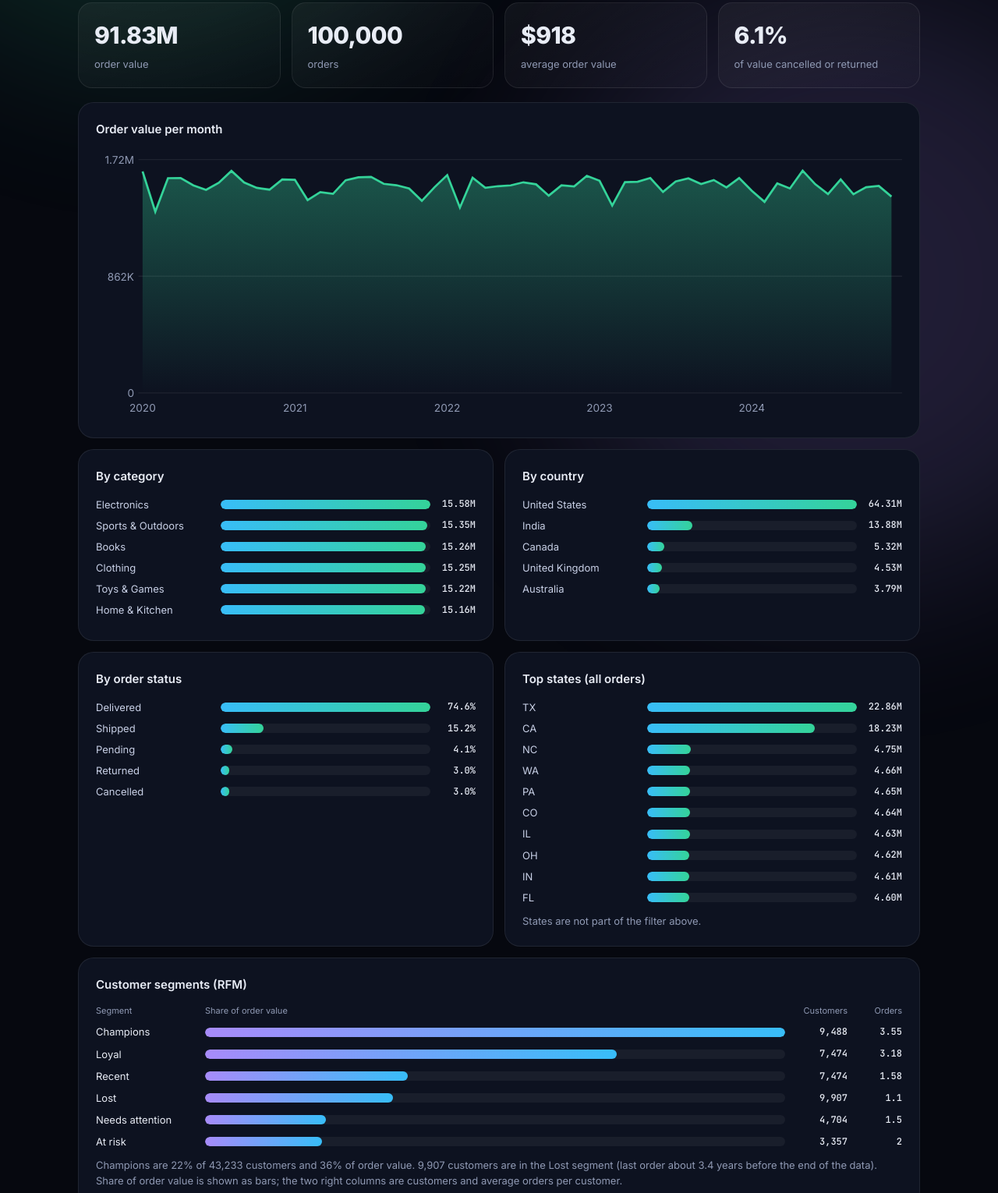
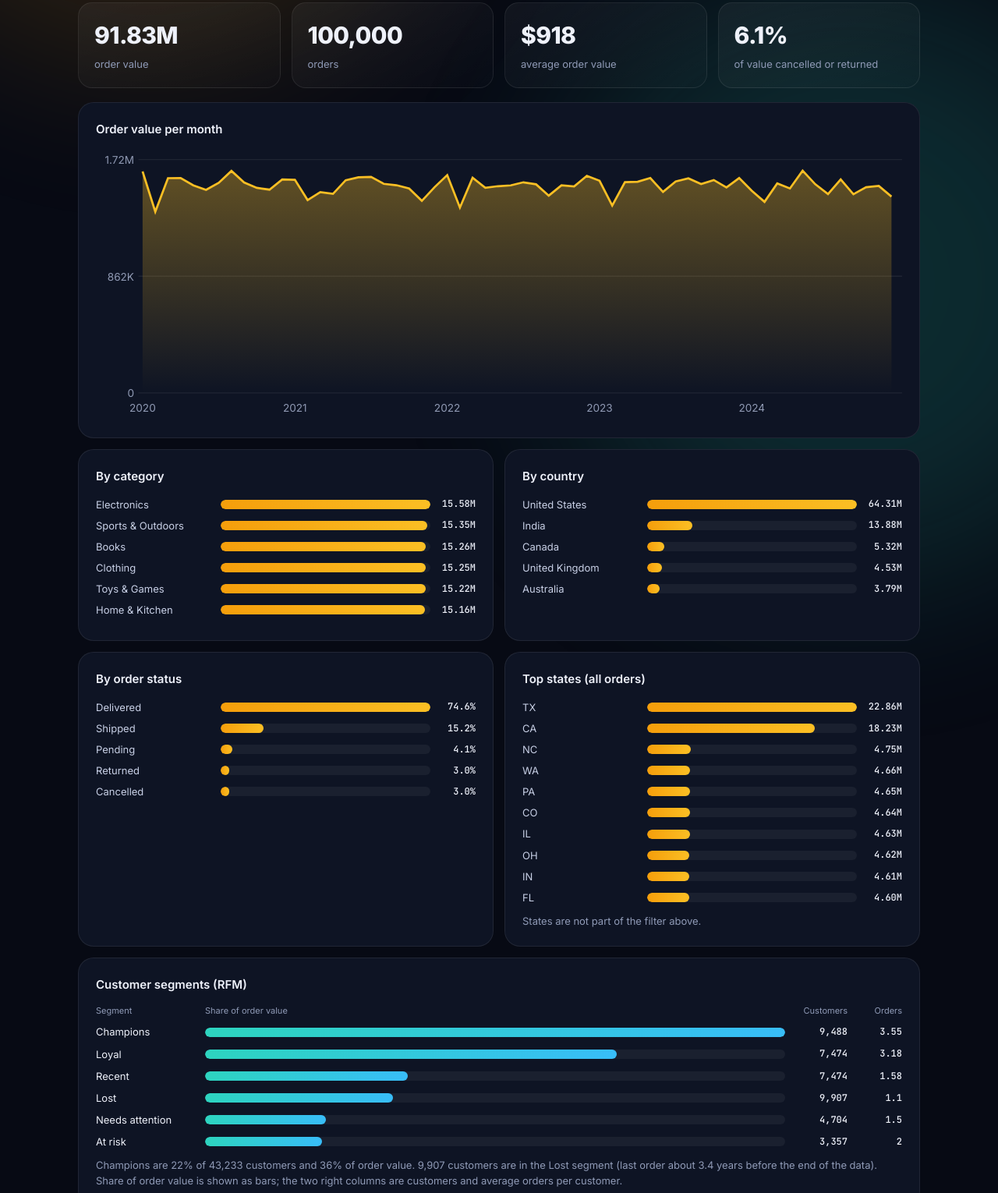
Before and after one commit to Hassan3443/customer-sales-analysis, a plain HTML site: page docs/index.html in a window 1280 px wide. Shown: the part 373-1903 px from the top of the page at 78% size. Drawn offline with Linux system fonts and the light colour scheme.

Commit message:
Explorer: own amber palette

```diff
--- a/docs/app.js
+++ b/docs/app.js
@@ -33,8 +33,8 @@
     let o = `<svg viewBox="0 0 ${w} ${h + 26}" role="img">`;
     [0, .5, 1].forEach(t => { const yy = 10 + (h - 10) * (1 - t); o += `<line x1="40" x2="${w}" y1="${yy}" y2="${yy}" stroke="rgba(255,255,255,.07)"/><text x="36" y="${yy + 4}" text-anchor="end" fill="#8f99b3" font-size="10">${money(max * t)}</text>`; });
     const pts = values.map((v, i) => `${x(i)},${y(v)}`).join(' ');
-    o += `<defs><linearGradient id="g" x1="0" x2="0" y1="0" y2="1"><stop offset="0" stop-color="#34d399" stop-opacity=".35"/><stop offset="1" stop-color="#34d399" stop-opacity="0"/></linearGradient></defs>`;
-    o += `<polygon points="${x(0)},${h} ${pts} ${x(n - 1)},${h}" fill="url(#g)"/><polyline points="${pts}" fill="none" stroke="#34d399" stroke-width="2"/>`;
+    o += `<defs><linearGradient id="g" x1="0" x2="0" y1="0" y2="1"><stop offset="0" stop-color="#fbbf24" stop-opacity=".35"/><stop offset="1" stop-color="#fbbf24" stop-opacity="0"/></linearGradient></defs>`;
+    o += `<polygon points="${x(0)},${h} ${pts} ${x(n - 1)},${h}" fill="url(#g)"/><polyline points="${pts}" fill="none" stroke="#fbbf24" stroke-width="2"/>`;
     labels.forEach((l, i) => { if (l.endsWith('-01')) o += `<text x="${x(i)}" y="${h + 18}" text-anchor="middle" fill="#8f99b3" font-size="10">${l.slice(0, 4)}</text>`; });
     values.forEach((v, i) => { o += `<circle cx="${x(i)}" cy="${y(v)}" r="7" fill="transparent" data-t="${labels[i]}: ${money(v)}"/>`; });
     el.innerHTML = o + '</svg>';
--- a/docs/style.css
+++ b/docs/style.css
@@ -1,8 +1,8 @@
-:root{--bg:#06080f;--card:#0d1220;--line:rgba(255,255,255,.08);--txt:#e8ecf5;--mut:#8f99b3;--a:#34d399;--b:#38bdf8;--c:#a78bfa}
+:root{--bg:#070a14;--card:#0e1424;--line:rgba(255,255,255,.08);--txt:#eef1fa;--mut:#8f9ab6;--a:#fbbf24;--b:#f59e0b;--c:#2dd4bf}
 *{box-sizing:border-box;margin:0;padding:0}
 body{background:var(--bg);color:var(--txt);font-family:Inter,system-ui,sans-serif;line-height:1.55;overflow-x:hidden}
 .aurora{position:fixed;z-index:0;width:60vw;height:60vw;border-radius:50%;filter:blur(120px);opacity:.16;pointer-events:none}
-.a1{background:var(--a);top:-25vw;left:-15vw}.a2{background:var(--c);bottom:-25vw;right:-15vw}
+.a1{background:#f59e0b;top:-25vw;left:-15vw}.a2{background:var(--c);bottom:-25vw;right:-15vw}
 .wrap{position:relative;z-index:1;max-width:1120px;margin:0 auto;padding:36px 20px 60px}
 .back{color:var(--mut);text-decoration:none;font-size:14px}.back:hover{color:#fff}
 .eyebrow{font-family:'JetBrains Mono',monospace;color:var(--a);font-size:13px;margin:22px 0 6px}
@@ -11,7 +11,7 @@ h1{font-size:clamp(34px,6vw,60px);letter-spacing:-.03em;line-height:1.05;font-we
 .lead{color:var(--mut);max-width:680px;margin:14px 0 26px}
 .filters{display:flex;flex-wrap:wrap;gap:10px;align-items:center;margin-bottom:22px;padding:14px;border:1px solid var(--line);border-radius:18px;background:rgba(13,18,32,.7);backdrop-filter:blur(10px)}
 .filters label{font-size:12px;color:var(--mut);display:flex;gap:6px;align-items:center}
-select,input[type=search]{background:#0a0f1c;color:var(--txt);border:1px solid var(--line);border-radius:10px;padding:8px 10px;font:inherit;font-size:13px;max-width:190px}
+select,input[type=search]{background:#0a1020;color:var(--txt);border:1px solid var(--line);border-radius:10px;padding:8px 10px;font:inherit;font-size:13px;max-width:190px}
 input[type=search]{min-width:190px}
 select:focus,input:focus{outline:2px solid rgba(52,211,153,.45)}
 .seg{display:flex;border:1px solid var(--line);border-radius:999px;overflow:hidden}
@@ -30,11 +30,11 @@ svg{display:block;width:100%;height:auto}
 .hb{display:grid;grid-template-columns:150px 1fr 48px;gap:10px;align-items:center;font-size:13px;margin:7px 0;cursor:pointer}
 .hb span{white-space:nowrap;overflow:hidden;text-overflow:ellipsis;color:#c8d0e6}
 .hb .tr{height:12px;background:rgba(255,255,255,.05);border-radius:6px;overflow:hidden}
-.hb .fl{height:100%;border-radius:6px;background:linear-gradient(90deg,var(--b),var(--a));transition:width .6s cubic-bezier(.2,.7,.2,1)}
+.hb .fl{height:100%;border-radius:6px;background:linear-gradient(90deg,#f59e0b,#fbbf24);transition:width .6s cubic-bezier(.2,.7,.2,1)}
 .hb:hover span{color:#fff}.hb.sel span{color:var(--a)}
 .hb b{font-family:'JetBrains Mono',monospace;font-size:12px;text-align:right;font-weight:500}
 .legend{font-size:12px;color:var(--mut);margin-top:8px;display:flex;gap:8px;align-items:center}
-.legend i{width:10px;height:10px;border-radius:3px;display:inline-block;margin-left:8px}.legend .m{background:var(--b);margin-left:0}.legend .t{background:var(--c)}
+.legend i{width:10px;height:10px;border-radius:3px;display:inline-block;margin-left:8px}.legend .m{background:#fbbf24;margin-left:0}.legend .t{background:#2dd4bf}
 .tbl{margin-top:0}.scroll{overflow-x:auto;max-height:520px;overflow-y:auto}
 table{width:100%;border-collapse:collapse;font-size:13px}
 th{position:sticky;top:0;background:var(--card);text-align:left;color:var(--mut);font-weight:500;font-size:12px;padding:8px 10px;border-bottom:1px solid var(--line)}
@@ -42,7 +42,7 @@ td{padding:8px 10px;border-bottom:1px solid var(--line);color:#c8d0e6;vertical-a
 td:first-child{color:#fff;font-weight:500}
 #more{margin-top:14px}
 .bar{transition:height .5s,y .5s}
-.tip{position:fixed;pointer-events:none;background:#0a0f1c;border:1px solid var(--line);padding:6px 10px;border-radius:8px;font-size:12px;z-index:9;display:none}
+.tip{position:fixed;pointer-events:none;background:#0a1020;border:1px solid var(--line);padding:6px 10px;border-radius:8px;font-size:12px;z-index:9;display:none}
 footer{margin-top:26px;color:var(--mut);font-size:13px}footer a{color:var(--a)}code{font-family:'JetBrains Mono',monospace;font-size:12px}
 @media(max-width:800px){.kpis{grid-template-columns:repeat(2,1fr)}.grid{grid-template-columns:1fr}.card.wide{grid-column:auto}.hb{grid-template-columns:110px 1fr 42px}select,input[type=search]{max-width:none;flex:1 1 140px}}
 @media(prefers-reduced-motion:reduce){*{transition:none!important}}
@@ -50,7 +50,7 @@ footer{margin-top:26px;color:var(--mut);font-size:13px}footer a{color:var(--a)}c
 .pos{color:var(--a)}.neg{color:#f472b6}
 .seg-row{display:grid;grid-template-columns:130px 1fr 70px 60px;gap:10px;align-items:center;font-size:13px;margin:8px 0}
 .seg-row .tr{height:12px;background:rgba(255,255,255,.05);border-radius:6px;overflow:hidden}
-.seg-row .fl{height:100%;border-radius:6px;background:linear-gradient(90deg,var(--c),var(--b))}
+.seg-row .fl{height:100%;border-radius:6px;background:linear-gradient(90deg,#2dd4bf,#38bdf8)}
 .seg-row b{font-family:'JetBrains Mono',monospace;font-size:12px;font-weight:500;text-align:right}
 .seg-h{display:grid;grid-template-columns:130px 1fr 70px 60px;gap:10px;font-size:11px;color:var(--mut);margin-bottom:4px}
 .seg-h span:nth-child(n+3){text-align:right}
```
